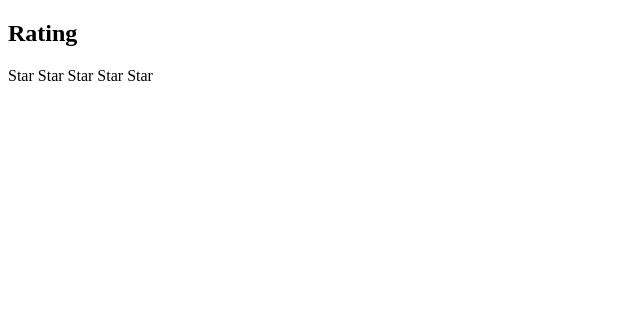
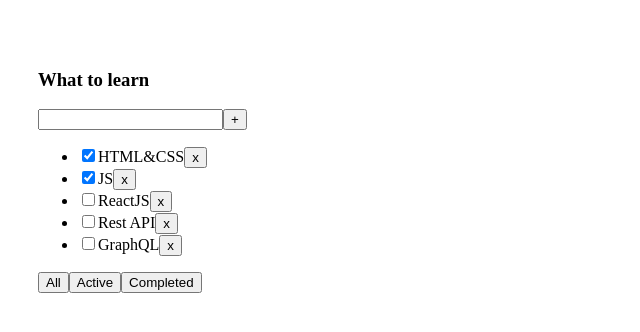
Before and after one commit to Phrixus11/lessons_microtasks, a React (Vite) app: page / in a window 1280 px wide. Shown: the top 332 px of the page, without its empty margins (0-640 px from the left). Built offline with nearby package versions, Linux system fonts and the light colour scheme.

Commit message:
ps_4, filteredTasks, switch_case

```diff
--- a/src/App.tsx
+++ b/src/App.tsx
@@ -1,5 +1,5 @@
 import './App.css'
-import {ControlledRating} from "./kabzda/ControlledRating/ControlledRating.tsx";
+import App_ps4 from "./HomeWork/HomeWork_4/App_ps4.tsx";
 
 
 
@@ -13,14 +13,14 @@
             {/*<UniversalInput/>*/}
             {/*<DeleteTask/>*/}
             {/*<OnOff />*/}
-
             {/*<ControlledAccordion/>*/}
-            <ControlledRating/>
+            {/*<ControlledRating/>*/}
             {/*<App_dop1/>*/}
             {/*<App_dop2/>*/}
             {/*<AppHomeWork_3/>*/}
             {/*<App_ATM/>*/}
             {/*<AppHomeWork_3_DOP/>*/}
+            <App_ps4/>
 
         </div>
 
--- /dev/null
+++ b/src/HomeWork/HomeWork_4/App.css
@@ -0,0 +1,25 @@
+
+.App {
+  padding: 30px;
+  display: flex;
+}
+
+.App > div {
+  margin-right: 50px;
+}
+
+.error {
+  border: red 1px solid;
+}
+
+.error-message {
+  color: red;
+}
+
+.active-filter {
+  background-color: aquamarine;
+}
+
+.is-done {
+  opacity: 0.5;
+}
--- /dev/null
+++ b/src/HomeWork/HomeWork_4/App_ps4.tsx
@@ -0,0 +1,174 @@
+import {useState} from 'react';
+import './App.css';
+import {Todolist} from './Todolist';
+import {v1} from 'uuid';
+
+
+// Hi guys!
+//1.Let`s wrap up our bunch  of filters in a function.
+//How can we do this? We can wrap all our goodies into a new function:
+//     const filteredTasks=()=>{
+//          let tasksForTodolist = tasks;
+//
+//          if (filter === "active") {
+//          return   tasksForTodolist = tasks.filter(t => !t.isDone);
+//          }
+//          if (filter === "completed") {
+//            return  tasksForTodolist = tasks.filter(t => t.isDone);
+//          }
+//          return tasksForTodolist
+//     }
+
+//2.Let`s replace our if`s with  switch.
+
+
+export type FilterValuesType = "all" | "active" | "completed";
+
+function App_ps4() {
+
+    const [tasks, setTasks] = useState([
+        {id: v1(), title: "HTML&CSS", isDone: true},
+        {id: v1(), title: "JS", isDone: true},
+        {id: v1(), title: "ReactJS", isDone: false},
+        {id: v1(), title: "Rest API", isDone: false},
+        {id: v1(), title: "GraphQL", isDone: false},
+    ]);
+
+    function removeTask(id: string) {
+        const filteredTasks = tasks.filter(t => t.id != id);
+        setTasks(filteredTasks);
+    }
+
+    function addTask(title: string) {
+        const task = {id: v1(), title: title, isDone: false};
+        const newTasks = [task, ...tasks];
+        setTasks(newTasks);
+    }
+
+    const [filter, setFilter] = useState<FilterValuesType>("all");
+
+    // let tasksForTodolist = tasks;
+    //
+    // if (filter === "active") {
+    //     tasksForTodolist = tasks.filter(t => !t.isDone);
+    // }
+    // if (filter === "completed") {
+    //     tasksForTodolist = tasks.filter(t => t.isDone);
+    // }
+    //
+    function changeFilter(value: FilterValuesType) {
+        setFilter(value);
+    }
+
+    const filteredTasks = () => {
+        let tasksForTodolist = tasks
+        switch (filter) {
+            case "active":
+                return tasksForTodolist = tasks.filter(t => !t.isDone);
+            case "completed":
+                return tasksForTodolist = tasks.filter(t => t.isDone);
+            default:
+                return tasksForTodolist
+        }
+    }
+
+
+
+    return (
+        <div className="App">
+            <Todolist title="What to learn"
+                      tasks={filteredTasks()}
+                      removeTask={removeTask}
+                      changeFilter={changeFilter}
+                      addTask={addTask}/>
+        </div>
+    );
+}
+
+export default App_ps4;
+
+
+//------------------------------------------------------------------------------------------
+
+// import React, {useState} from 'react';
+// import './App.css';
+// import {Todolist} from './Todolist';
+// import {v1} from 'uuid';
+//
+// export type FilterValuesType = "all" | "active" | "completed";
+//
+// function App() {
+//
+//     let [tasks, setTasks] = useState([
+//         {id: v1(), title: "HTML&CSS", isDone: true},
+//         {id: v1(), title: "JS", isDone: true},
+//         {id: v1(), title: "ReactJS", isDone: false},
+//         {id: v1(), title: "Rest API", isDone: false},
+//         {id: v1(), title: "GraphQL", isDone: false},
+//     ]);
+//     let [filter, setFilter] = useState<FilterValuesType>("all");
+//
+//
+//     function removeTask(id: string) {
+//         let filteredTasks = tasks.filter(t => t.id != id);
+//         setTasks(filteredTasks);
+//     }
+//
+//     function addTask(title: string) {
+//         let task = {id: v1(), title: title, isDone: false};
+//         let newTasks = [task, ...tasks];
+//         setTasks(newTasks);
+//     }
+//
+//     function changeStatus(taskId: string, isDone: boolean) {
+//         let task = tasks.find(t => t.id === taskId);
+//         if (task) {
+//             task.isDone = isDone;
+//         }
+//
+//         setTasks([...tasks]);
+//     }
+//
+//
+//     const filteredTasks=()=>{
+//         // let tasksForTodolist = tasks;
+//         //
+//         // if (filter === "active") {
+//         //  return   tasksForTodolist = tasks.filter(t => !t.isDone);
+//         // }
+//         // if (filter === "completed") {
+//         //   return  tasksForTodolist = tasks.filter(t => t.isDone);
+//         // }
+//         // return tasksForTodolist
+//
+//         let tasksForTodolist = tasks;
+//         switch (filter) {
+//             case 'active': {
+//                 return   tasksForTodolist = tasks.filter(t => !t.isDone);
+//             }
+//             case 'completed': {
+//                 return  tasksForTodolist = tasks.filter(t => t.isDone);
+//             }
+//             default:return tasksForTodolist
+//         }
+//     }
+//
+//
+//     function changeFilter(value: FilterValuesType) {
+//         setFilter(value);
+//     }
+//
+//
+//     return (
+//         <div className="App">
+//             <Todolist title="What to learn"
+//                       tasks={filteredTasks()}
+//                       removeTask={removeTask}
+//                       changeFilter={changeFilter}
+//                       addTask={addTask}
+//                       />
+//         </div>
+//     );
+// }
+//
+// export default App;
--- /dev/null
+++ b/src/HomeWork/HomeWork_4/Todolist.tsx
@@ -0,0 +1,70 @@
+import {ChangeEvent, KeyboardEvent, useState} from 'react';
+import {FilterValuesType} from './App_ps4.tsx';
+
+type TaskType = {
+    id: string
+    title: string
+    isDone: boolean
+}
+
+type PropsType = {
+    title: string
+    tasks: Array<TaskType>
+    removeTask: (taskId: string) => void
+    changeFilter: (value: FilterValuesType) => void
+    addTask: (title: string) => void
+}
+
+export function Todolist(props: PropsType) {
+
+    const [title, setTitle] = useState("")
+
+    const addTask = () => {
+        props.addTask(title);
+        setTitle("");
+    }
+
+    const onChangeHandler = (e: ChangeEvent<HTMLInputElement>) => {
+        setTitle(e.currentTarget.value)
+    }
+
+    const onKeyPressHandler = (e: KeyboardEvent<HTMLInputElement>) => {
+        if (e.key === "Enter") {
+            addTask();
+        }
+    }
+
+    const onAllClickHandler = () => props.changeFilter("all");
+    const onActiveClickHandler = () => props.changeFilter("active");
+    const onCompletedClickHandler = () => props.changeFilter("completed");
+
+    return <div>
+        <h3>{props.title}</h3>
+        <div>
+            <input value={title}
+                   onChange={ onChangeHandler }
+                   onKeyDown={ onKeyPressHandler }
+            />
+            <button onClick={addTask}>+</button>
+        </div>
+        <ul>
+            {
+                props.tasks.map(t => {
+
+                    const onClickHandler = () => props.removeTask(t.id)
+
+                    return <li key={t.id}>
+                        <input type="checkbox" checked={t.isDone}/>
+                        <span>{t.title}</span>
+                        <button onClick={ onClickHandler }>x</button>
+                    </li>
+                })
+            }
+        </ul>
+        <div>
+            <button onClick={ onAllClickHandler }>All</button>
+            <button onClick={ onActiveClickHandler }>Active</button>
+            <button onClick={ onCompletedClickHandler }>Completed</button>
+        </div>
+    </div>
+}
```
